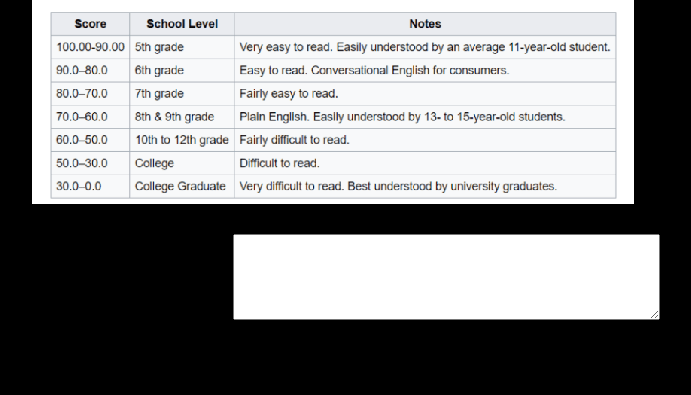
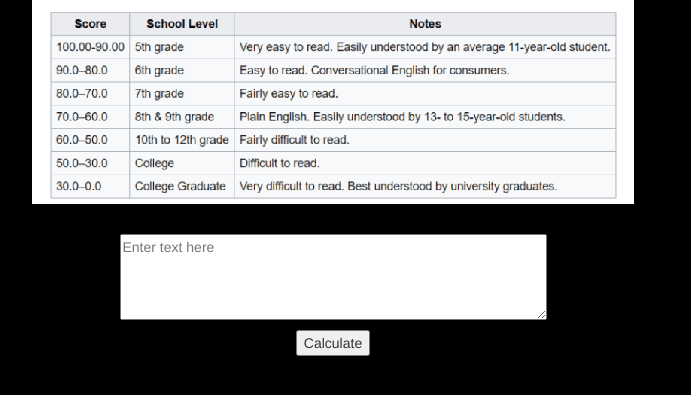
Before and after one commit to 20arjuna/FleschScore, a Flask app: page / in a window 1280 px wide. Shown: the part 120-515 px from the top of the page, without its empty margins (307-998 px from the left). Run offline with Flask 2, Linux system fonts and the light colour scheme; some libraries are stand-ins or nearby versions.

Commit message:
html input is good

```diff
--- a/templates/frontend.html
+++ b/templates/frontend.html
@@ -36,13 +36,14 @@
 
   }
 
-  form
+  input
   {
-    margin: 0 auto;
-    color: white;
+      display: block;
+    margin-left: auto;
+    margin-right: auto;
+  }
 
-    width:200px;
-  }
+
   </style>
 
   <h1> Flesch Readabilty Score Calculator </h1>
@@ -51,6 +52,7 @@
   <img id="bigpic" src="/static/table.png">
   <h1></h1>
   <form id="myForm" action ="/mainlocal" method ="POST" enctype="multipart/form-data">
-    <textarea placeholder="Enter text here"id="textInput" name ="textInput" rows="4" cols="50">
+    <textarea placeholder="Enter text here"id="textInput" name ="textInput" rows="4" cols="50"></textarea>
     <h5></h5>
     <input type="submit" name="my-form" value="Calculate">
+  </form>
```
